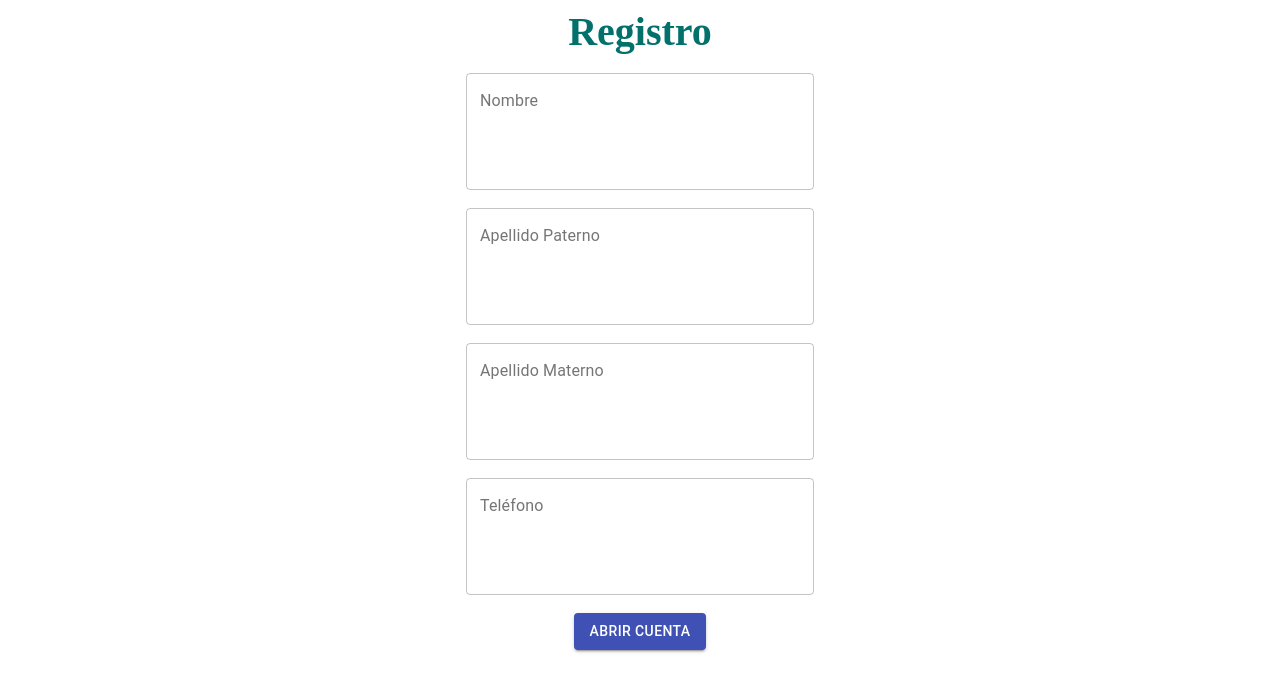
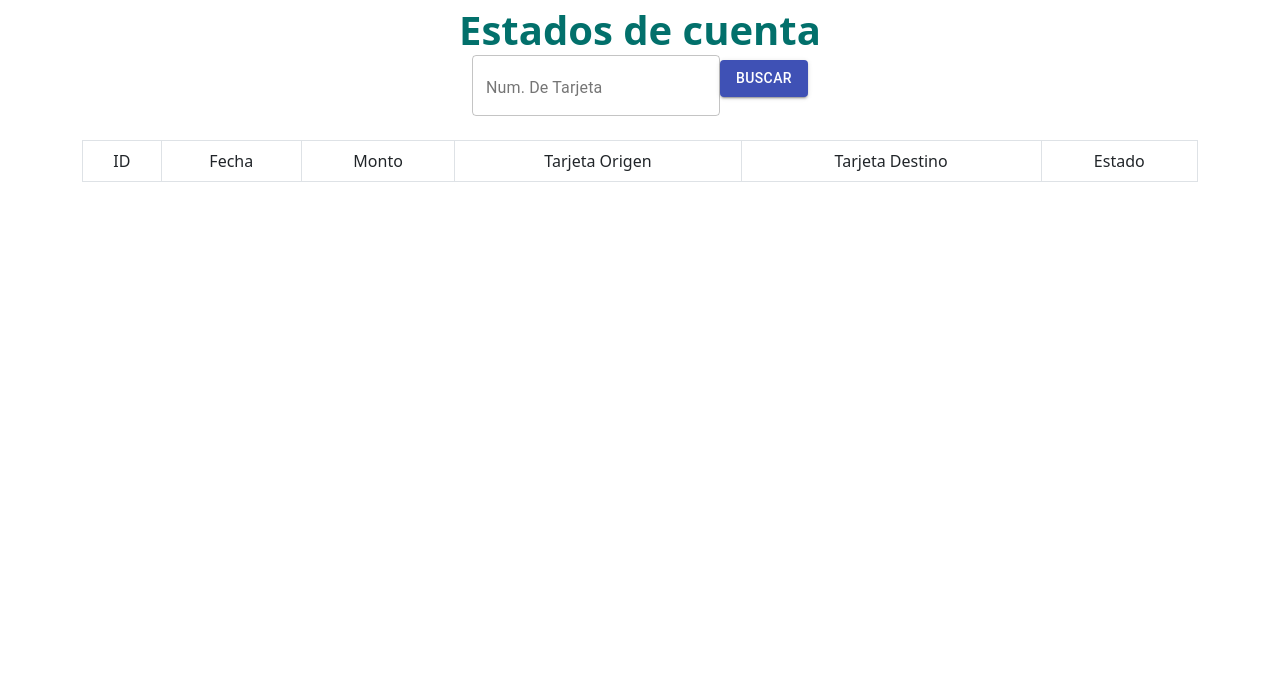
Before and after one commit to martineduardo/Museo-Banco, a React (Create React App) app in the folder cliente/: page /estado_de_cuenta in a window 1280 px wide. Shown: the top 692 px of the page. Built offline with nearby package versions, Linux system fonts and the light colour scheme.

Commit message:
Progreso en Interfaz de Usuario
Se añadió la interfaz de usuario para los estados de cuenta del cliente.
Se separaron las ventanas para registro y de estados de cuenta del archivo app.js

```diff
--- a/cliente/package.json
+++ b/cliente/package.json
@@ -9,8 +9,12 @@
     "@testing-library/react": "^12.1.2",
     "@testing-library/user-event": "^13.5.0",
     "axios": "^0.24.0",
+    "bootstrap": "^5.1.3",
+    "i": "^0.3.7",
     "react": "^17.0.2",
+    "react-bootstrap": "^2.0.4",
     "react-dom": "^17.0.2",
+    "react-router-dom": "^6.2.1",
     "react-scripts": "5.0.0",
     "web-vitals": "^2.1.2"
   },
--- a/cliente/src/App.js
+++ b/cliente/src/App.js
@@ -1,62 +1,17 @@
-import React, { useState, useEffect } from 'react';
+import React from 'react';
 import './App.css';
-import { TextField, Button } from '@material-ui/core';
-import Axios from 'axios';
+import Estado_Cuenta from './Estado_Cuenta';
+import Registro from './Registro';
+import {Routes,Route} from 'react-router-dom';
 
 function App() {
 
-  const [nombreReg, setNombreReg] = useState('')
-  const [apellidoPReg, setApellidoPReg] = useState('')
-  const [apellidoMReg, setApellidoMReg] = useState('')
-  const [telReg, setTelReg] = useState('')
-
-  const submitCuenta = () => {
-    Axios.post('http://localhost:3001/api/registro', {
-      nombrePila: nombreReg,
-      apellidoPat: apellidoPReg,
-      apellidoMat: apellidoMReg,
-      telCel: telReg
-    }).then(() => {
-      alert("Cuenta registrada")
-    });
-  };
-
   return (
     <div className="App">
-      <div className="icon">
-        <div className="icon_class"></div>
-        <div className="text">Registro</div>
-      </div>
-      <div className="form">
-        <div className='row m-2'>
-          <div className='col-6 p-2'>
-            <br/>
-            <TextField type="text" name="nombreP" variant="outlined" label="Nombre" onChange={(e)=>{
-              setNombreReg(e.target.value)
-            }} fullWidth/>
-          </div>
-          <div className='col-6 p-2'>
-            <br/>
-            <TextField type="text" name="apellidoP" variant="outlined" label="Apellido Paterno" onChange={(e)=>{
-              setApellidoPReg(e.target.value)
-            }}/>
-          </div>
-          <div className='col-6 p-2'>
-            <br/>
-            <TextField type="text" name="apellidoM" variant="outlined" label="Apellido Materno" onChange={(e)=>{
-              setApellidoMReg(e.target.value)
-            }}/>
-          </div>
-          <div className='col-6 p-2'>
-            <br/>
-            <TextField type="text" name="telefono" variant="outlined" label="Teléfono" onChange={(e)=>{
-              setTelReg(e.target.value)
-            }}/>
-          </div>
-        </div>
-        <br/>
-        <Button onClick={submitCuenta} variant="contained" color="primary">Abrir Cuenta</Button>
-        </div>
+      <Routes>
+        <Route path="/registro" exact element={<Registro/>}/>
+        <Route path="/estado_de_cuenta" exact element={<Estado_Cuenta/>}/>
+      </Routes>
     </div>
   );
 }
--- /dev/null
+++ b/cliente/src/Estado_Cuenta.js
@@ -0,0 +1,60 @@
+import Axios from 'axios';
+import './App.css';
+import { TextField, Button } from '@material-ui/core';
+import React, { useState } from 'react';
+
+function Estado_Cuenta() {
+
+    const [idTarjeta, setIdTarjeta] = useState('')
+    const [listaTransacciones, setListaTransacciones] = useState([])
+
+    const getTransacciones = () => {
+        Axios.post('http://localhost:3001/api/estado', {
+            numeroTarjeta: idTarjeta
+        }).then((response) => {
+            setListaTransacciones(response.data)
+        });
+    };
+
+    return (
+        <div className='container'>
+            <div className="icon">
+                <div className="icon_class"></div>
+                <div className="text">Estados de cuenta</div>
+            </div>
+            <div>
+                <TextField type="number" name="NumTarjeta" variant="outlined" label="Num. De Tarjeta" onChange={(e)=>{
+              setIdTarjeta(e.target.value)
+            }}/>
+                <Button onClick={getTransacciones} variant="contained" color="primary">Buscar</Button>
+            </div>
+            <br/>
+            <table className='table table-bordered table-striped'>
+                <thead>
+                    <tr>
+                        <td>ID</td>
+                        <td>Fecha</td>
+                        <td>Monto</td>
+                        <td>Tarjeta Origen</td>
+                        <td>Tarjeta Destino</td>
+                        <td>Estado</td>
+                    </tr>
+                </thead>
+                <tbody>
+                    {listaTransacciones.map((transaccion) => (
+                        <tr>
+                            <td>{transaccion.id_Transaccion}</td>
+                            <td>{transaccion.fecha}</td>
+                            <td>{transaccion.monto}</td>
+                            <td>{transaccion.tarjetaOrigen}</td>
+                            <td>{transaccion.tarjetaDestino}</td>
+                            <td>{transaccion.estado}</td>
+                        </tr>
+                    ))}
+                </tbody>
+            </table>
+        </div>
+    );
+}
+
+export default Estado_Cuenta;
--- /dev/null
+++ b/cliente/src/Registro.js
@@ -0,0 +1,64 @@
+import React, { useState, useEffect } from 'react';
+import './App.css';
+import { TextField, Button } from '@material-ui/core';
+import Axios from 'axios';
+
+function Registro() {
+
+  const [nombreReg, setNombreReg] = useState('')
+  const [apellidoPReg, setApellidoPReg] = useState('')
+  const [apellidoMReg, setApellidoMReg] = useState('')
+  const [telReg, setTelReg] = useState('')
+
+  const submitCuenta = () => {
+    Axios.post('http://localhost:3001/api/registro', {
+      nombrePila: nombreReg,
+      apellidoPat: apellidoPReg,
+      apellidoMat: apellidoMReg,
+      telCel: telReg
+    }).then(() => {
+      alert("Cuenta registrada")
+    });
+  };
+
+  return (
+    <div className="App">
+      <div className="icon">
+        <div className="icon_class"></div>
+        <div className="text">Registro</div>
+      </div>
+      <div className="form">
+        <div className='row m-2'>
+          <div className='col-6 p-2'>
+            <br/>
+            <TextField type="text" name="nombreP" variant="outlined" label="Nombre" onChange={(e)=>{
+              setNombreReg(e.target.value)
+            }} fullWidth/>
+          </div>
+          <div className='col-6 p-2'>
+            <br/>
+            <TextField type="text" name="apellidoP" variant="outlined" label="Apellido Paterno" onChange={(e)=>{
+              setApellidoPReg(e.target.value)
+            }}/>
+          </div>
+          <div className='col-6 p-2'>
+            <br/>
+            <TextField type="text" name="apellidoM" variant="outlined" label="Apellido Materno" onChange={(e)=>{
+              setApellidoMReg(e.target.value)
+            }}/>
+          </div>
+          <div className='col-6 p-2'>
+            <br/>
+            <TextField type="text" name="telefono" variant="outlined" label="Teléfono" onChange={(e)=>{
+              setTelReg(e.target.value)
+            }}/>
+          </div>
+        </div>
+        <br/>
+        <Button onClick={submitCuenta} variant="contained" color="primary">Abrir Cuenta</Button>
+      </div>
+    </div>
+  );
+}
+
+export default Registro;
--- a/cliente/src/index.js
+++ b/cliente/src/index.js
@@ -1,9 +1,13 @@
 import React from 'react';
 import ReactDOM from 'react-dom';
 import App from './App';
+import {BrowserRouter} from 'react-router-dom';
+import 'bootstrap/dist/css/bootstrap.min.css';
 
 
 ReactDOM.render(
-    <App />,
+  <BrowserRouter>
+    <App />
+  </BrowserRouter>,
   document.getElementById('root')
 );
```
Also changed, not shown: 2 other files (tests, documents, lock files or other folders).
